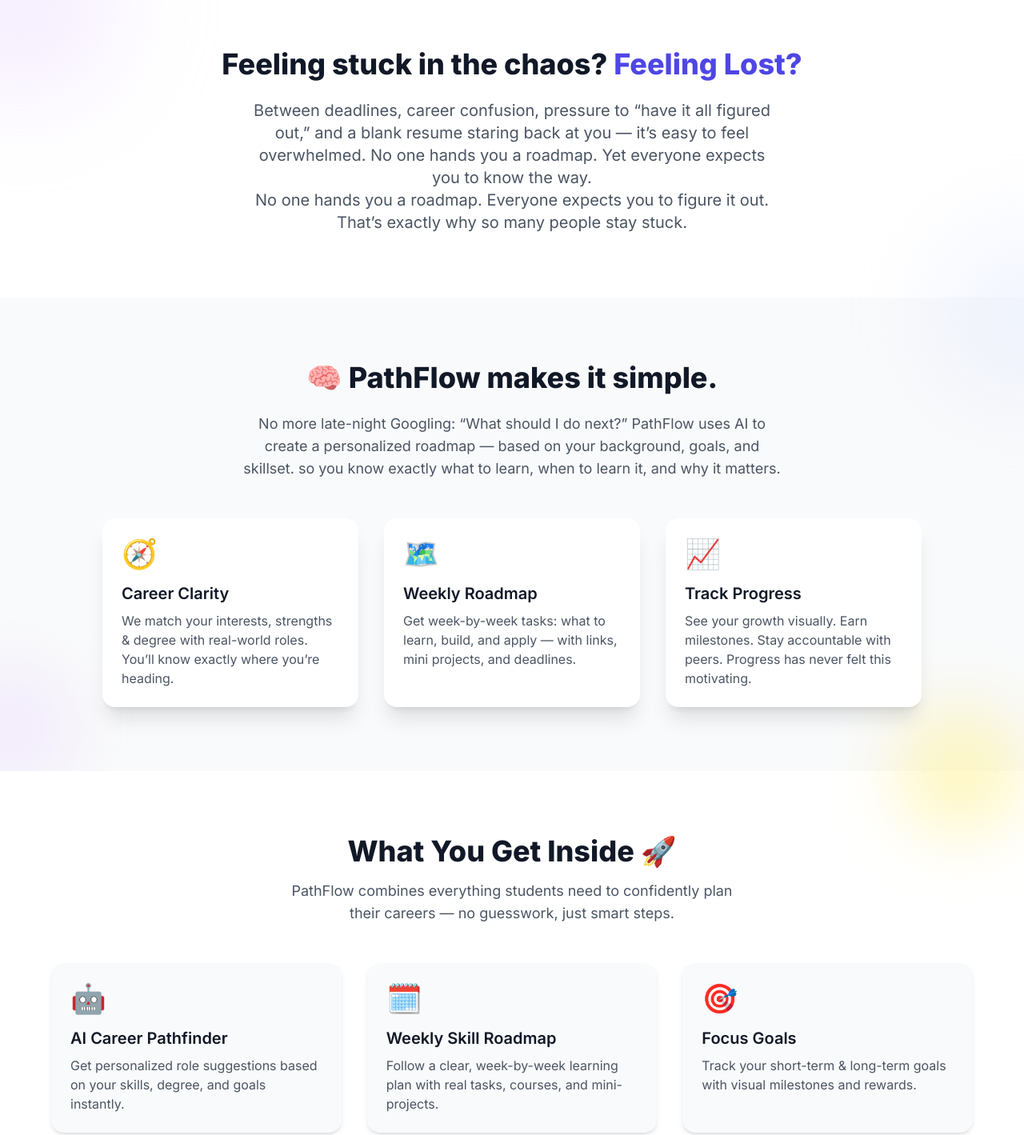
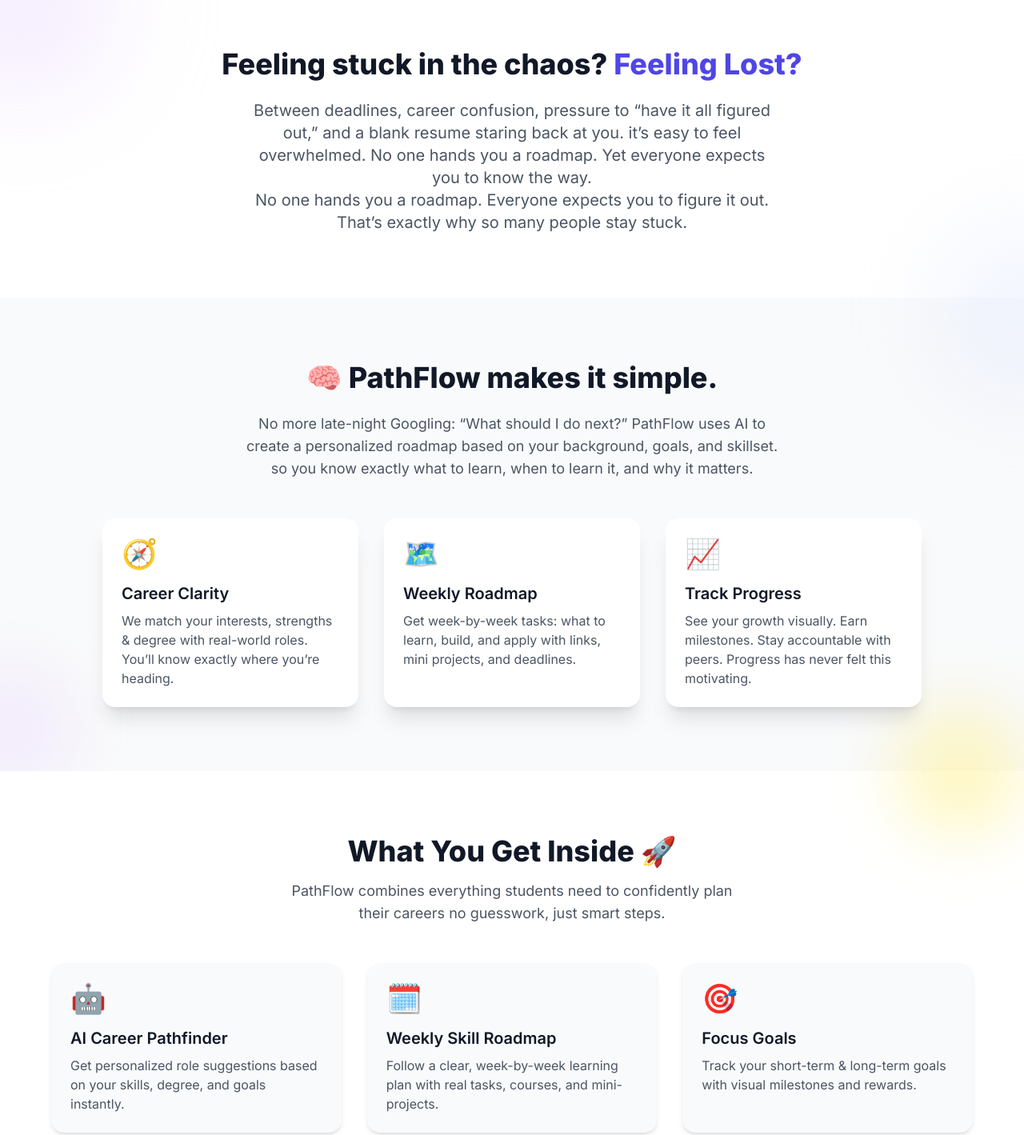
Before and after one commit to Byteloops/PathFlow, a plain HTML site: page index.html in a window 1280 px wide. Shown: the part 820-2239 px from the top of the page at 80% size. Drawn offline with nearby package versions, Linux system fonts and the light colour scheme.

Commit message:
index.html

```diff
--- a/index.html
+++ b/index.html
@@ -130,7 +130,7 @@
     </h2>
 
     <p class="text-lg sm:text-xl text-gray-600 leading-relaxed max-w-2xl mx-auto">
-      Between deadlines, career confusion, pressure to “have it all figured out,” and a blank resume staring back at you — it’s easy to feel overwhelmed.
+      Between deadlines, career confusion, pressure to “have it all figured out,” and a blank resume staring back at you. it’s easy to feel overwhelmed.
 No one hands you a roadmap. Yet everyone expects you to know the way.
 
       <br class="hidden sm:block" />
@@ -180,7 +180,7 @@
 
     <p class="text-lg text-gray-600 mb-12 max-w-2xl mx-auto">
       No more late-night Googling: “What should I do next?”
-PathFlow uses AI to create a personalized roadmap — based on your background, goals, and skillset. so you know exactly what to learn, when to learn it, and why it matters.
+PathFlow uses AI to create a personalized roadmap based on your background, goals, and skillset. so you know exactly what to learn, when to learn it, and why it matters.
     </p>
 
     <!-- Feature Cards -->
@@ -199,7 +199,7 @@
         <div class="text-purple-600 text-4xl mb-4">🗺️</div>
         <h3 class="text-xl font-semibold mb-2">Weekly Roadmap</h3>
         <p class="text-gray-600">
-          Get week-by-week tasks: what to learn, build, and apply — with links, mini projects, and deadlines.
+          Get week-by-week tasks: what to learn, build, and apply with links, mini projects, and deadlines.
         </p>
       </div>
 
@@ -224,7 +224,7 @@
   <div class="max-w-4xl mx-auto text-center z-10 relative" data-aos="fade-up">
     <h2 class="text-3xl sm:text-4xl font-extrabold text-gray-900 mb-4">What You Get Inside 🚀</h2>
     <p class="text-lg text-gray-600 mb-12 max-w-xl mx-auto">
-      PathFlow combines everything students need to confidently plan their careers — no guesswork, just smart steps.
+      PathFlow combines everything students need to confidently plan their careers no guesswork, just smart steps.
     </p>
   </div>
 
@@ -264,7 +264,7 @@
     <div class="bg-gray-50 hover:bg-pink-50 transition-all duration-300 p-6 rounded-2xl shadow-md hover:shadow-xl">
       <div class="text-4xl mb-4">📚</div>
       <h3 class="text-xl font-semibold text-gray-900 mb-2">Curated Learning Paths</h3>
-      <p class="text-gray-600">From DSA to UI/UX to Freelancing — we handpick what actually matters, not fluff.</p>
+      <p class="text-gray-600">From DSA to UI/UX to Freelancing. we handpick what actually matters, not fluff.</p>
     </div>
 
   </div>
```
